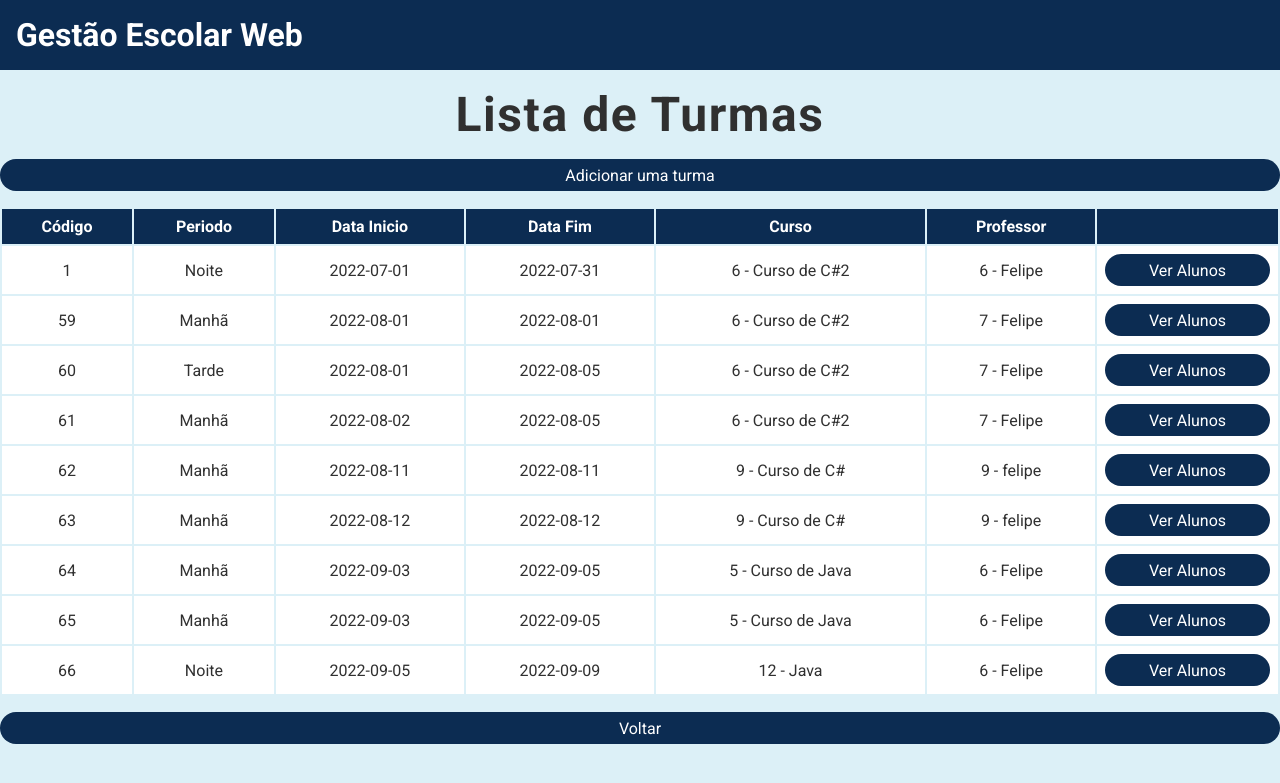
After one commit to danton2000/gestor_escolar_web, a Flask app: page /listar/turmas in a window 1280 px wide. The commit adds this page. Shown: the top 783 px of the page. Run offline with Flask 2, Linux system fonts and the light colour scheme; data comes from the database, SQL or seed files in the repository; both versions use the stored data as it was after the commit.

Commit message:
Módulo Turmas quase concluido

```diff
--- a/main.py
+++ b/main.py
@@ -6,7 +6,7 @@ from professor import Professor
 
 from curso import Curso
 
-import sqlite3
+from turma import Turma
 
 app = Flask(__name__)
 
@@ -180,42 +180,52 @@ def editar_curso(codigo):
     return render_template("editar_curso.html", curso=curso)
 
 # Rotas Turmas
+@app.route("/listar/turmas")
+def listar_turmas():
+
+    turmas = Turma.listar()
+
+    return render_template("listar_turmas.html", turmas=turmas)
+
+@app.route("/listar/turmas_alunos/<codigo_turma>")
+def listar_turmas_alunos(codigo_turma):
+
+    alunos = Turma.listarAlunos(codigo_turma)
+
+    return render_template("listar_turmas_alunos.html", alunos=alunos, codigo_turma=codigo_turma)
+
 @app.route("/cadastro/turma", methods=('GET', 'POST'))
 def cadastro_turma():
 
+    # CADASTRO TURMA
     if request.method == 'POST':
 
+        # print(request.form)
+
+        data_inicio = request.form['data_inicio']
+
+        data_fim = request.form['data_fim']
+
+        periodo = request.form['periodo']
+
+        matricula_professor = request.form['professor']
+
+        codigo_curso = request.form['curso']
+
+        # Lista de matriculas dos alunos
         alunos = request.form.getlist('alunos')
 
-        return alunos
+        # Enviando os dados para a classe Turma
+        Turma(periodo=periodo, data_inicio=data_inicio, data_fim=data_fim, codigo_curso=codigo_curso, matricula_professor=matricula_professor, alunos=alunos)
 
-    con = sqlite3.connect("gestao_escolar.db")
+        redirect(url_for("listar_turmas"))
 
-    cur = con.cursor()
 
-    sql_professores = """
-        SELECT matricula, nome FROM professores ORDER BY nome
-    """
-    cur.execute(sql_professores)
+    professores = Professor.listar()
 
-    professores = cur.fetchall()
+    cursos = Curso.listar()
 
-    sql_cursos = """
-        SELECT codigo, nome FROM cursos ORDER BY nome
-    """
-    cur.execute(sql_cursos)
-
-    cursos = cur.fetchall()
-
-    sql_alunos = """
-        SELECT matricula, nome FROM alunos ORDER BY nome
-    """
-
-    cur.execute(sql_alunos)
-
-    alunos = cur.fetchall()
-
-    con.close()
+    alunos = Aluno.listar()
 
     # A função render_template tem o propósito de ler os arquivos
     # Que estão disponíveis na pasta "templates" e apresentar no navegador do usuário
--- a/templates/index.html
+++ b/templates/index.html
@@ -8,6 +8,7 @@
         <a href="/listar/alunos" class="botao-primario">Listar Alunos</a>
         <a href="/listar/professores" class="botao-primario">Listar Professores</a>
         <a href="/listar/cursos" class="botao-primario">Listar Cursos</a>
+        <a href="/listar/turmas" class="botao-primario">Listar Turmas</a>
     </div>
 </div>
 {% endblock %}
--- /dev/null
+++ b/templates/listar_turmas.html
@@ -0,0 +1,41 @@
+{% extends "base.html" %} {% block conteudo %}
+<div class="conteudo-principal">
+    <h2>Lista de Turmas</h2>
+
+    <div class="conteudo-tabela">
+        <a href="/cadastro/turma" class="botao-primario">Adicionar uma turma</a>
+
+        <table>
+            <!-- cabeçalho da tabela -->
+            <tr>
+                <th>Código</th>
+                <th>Periodo</th>
+                <th>Data Inicio</th>
+                <th>Data Fim</th>
+                <th>Curso</th>
+                <th>Professor</th>
+                <th></th>
+            </tr>
+            <!-- conteudo(corpo) da tabela -->
+            {% for turma in turmas %}
+            <tr>
+                <td>{{ turma[0] }}</td>
+                <td>{{ turma[1] }}</td>
+                <td>{{ turma[2] }}</td>
+                <td>{{ turma[3] }}</td>
+                <td>{{ turma[4] }} - {{ turma[5] }}</td>
+                <td>{{ turma[6] }} - {{ turma[7] }}</td>
+                <td>
+                    <a
+                        href="/listar/turmas_alunos/{{ turma[0] }}"
+                        class="botao-primario"
+                        >Ver Alunos</a
+                    >
+                </td>
+            </tr>
+            {% endfor %}
+        </table>
+        <a href="/" class="botao-primario">Voltar</a>
+    </div>
+</div>
+{% endblock %}
--- a/turma.py
+++ b/turma.py
@@ -1,8 +1,8 @@
-from sqlite3 import *
+import sqlite3
 
 class Turma:
 
-    def __init__(self, periodo, data_inicio, data_fim, codigo_curso, matricula_professor):
+    def __init__(self, periodo, data_inicio, data_fim, codigo_curso, matricula_professor, alunos):
 
         self.__codigo = 0
 
@@ -16,6 +16,8 @@ class Turma:
 
         self.matricula_professor = matricula_professor
 
+        self.alunos = alunos
+
         self.salvar()
 
     @property
@@ -27,7 +29,7 @@ class Turma:
 
         # self.verificaPeriodo()
 
-        conexao = connect("gestao_escolar.db")
+        conexao = sqlite3.connect("gestao_escolar.db")
 
         cursor = conexao.cursor()
 
@@ -53,40 +55,26 @@ class Turma:
 
         self.__codigo = cursor.lastrowid
 
-        alunos = [12, 120]
-
-        for aluno in alunos:
-
-            self.matricula(aluno)
-
         conexao.commit()
 
-        conexao.close()
+        # Laço que faz a vinculação da turma com os alunos
+        for aluno in self.alunos:
 
-    # Metodo que faz a vinculação da turma com os alunos
-    def matricula(self, matricula_aluno):
+            sql = f"""
+                INSERT INTO
+                Turmas_Alunos (
+                    codigo_turma,
+                    matricula_aluno
+                )
+                VALUES (
+                    '{self.__codigo}',
+                    '{aluno}'
+                )
+            """
 
-        # self.verificaPeriodo()
+            cursor.execute(sql)
 
-        conexao = connect("gestao_escolar.db")
-
-        cursor = conexao.cursor()
-
-        sql = f"""
-            INSERT INTO
-            Turmas_Alunos (
-                codigo_turma,
-                matricula_aluno
-            )
-            VALUES (
-                '{self.__codigo}',
-                '{matricula_aluno}'
-            )
-        """
-
-        cursor.execute(sql)
-
-        conexao.commit()
+            conexao.commit()
 
         conexao.close()
 
@@ -118,6 +106,59 @@ class Turma:
 
         conexao.close()
 
+    @classmethod
+    def listar(cls):
+
+        # abrindo conexao
+        conexao = sqlite3.connect("gestao_escolar.db")
+
+        # utilizando o metodo cursor
+        # para fazer alguma ação no bd
+        cursor = conexao.cursor()
+
+        sql = f"""
+            SELECT tm.codigo, tm.periodo, tm.data_inicio,
+            tm.data_fim, tm.codigo_curso, cs.nome, tm.matricula_professor, pf.nome
+            FROM Turmas AS tm
+            INNER JOIN Cursos AS cs ON tm.codigo_curso = cs.codigo
+            INNER JOIN Professores AS pf ON tm.matricula_professor = pf.matricula
+        """
+        # executando a ação
+        cursor.execute(sql)
+
+        # lista de alunos recuperados do bd
+        listaTurmas = cursor.fetchall()
+
+        conexao.close()
+
+        return listaTurmas
+
+    @classmethod
+    def listarAlunos(cls, codigo_turma):
+
+        # abrindo conexao
+        conexao = sqlite3.connect("gestao_escolar.db")
+
+        # utilizando o metodo cursor
+        # para fazer alguma ação no bd
+        cursor = conexao.cursor()
+
+        sql = f"""
+            SELECT an.matricula, an.nome, an.cpf, an.telefone, an.email
+            FROM Alunos AS an
+            INNER JOIN Turmas_Alunos AS tm_an ON an.matricula = tm_an.matricula_aluno
+            WHERE tm_an.codigo_turma = '{codigo_turma}'
+        """
+        # executando a ação
+        cursor.execute(sql)
+
+        # lista de alunos recuperados do bd
+        listaAlunos = cursor.fetchall()
+
+        conexao.close()
+
+        return listaAlunos
+
     def __repr__(self):
 
         return f"Código: {self.codigo}, Periodo: {self.periodo}, Data Inicio: {self.data_inicio}, Data Fim: {self.data_fim}, Código_curso: {self.codigo_curso}, Matricula_professor: {self.matricula_professor}"
```
Also changed, not shown: templates/cadastro_turma.html (+4 -4 lines), templates/listar_turmas_alunos.html (added, +31 -0 lines), gestao_escolar.db.
